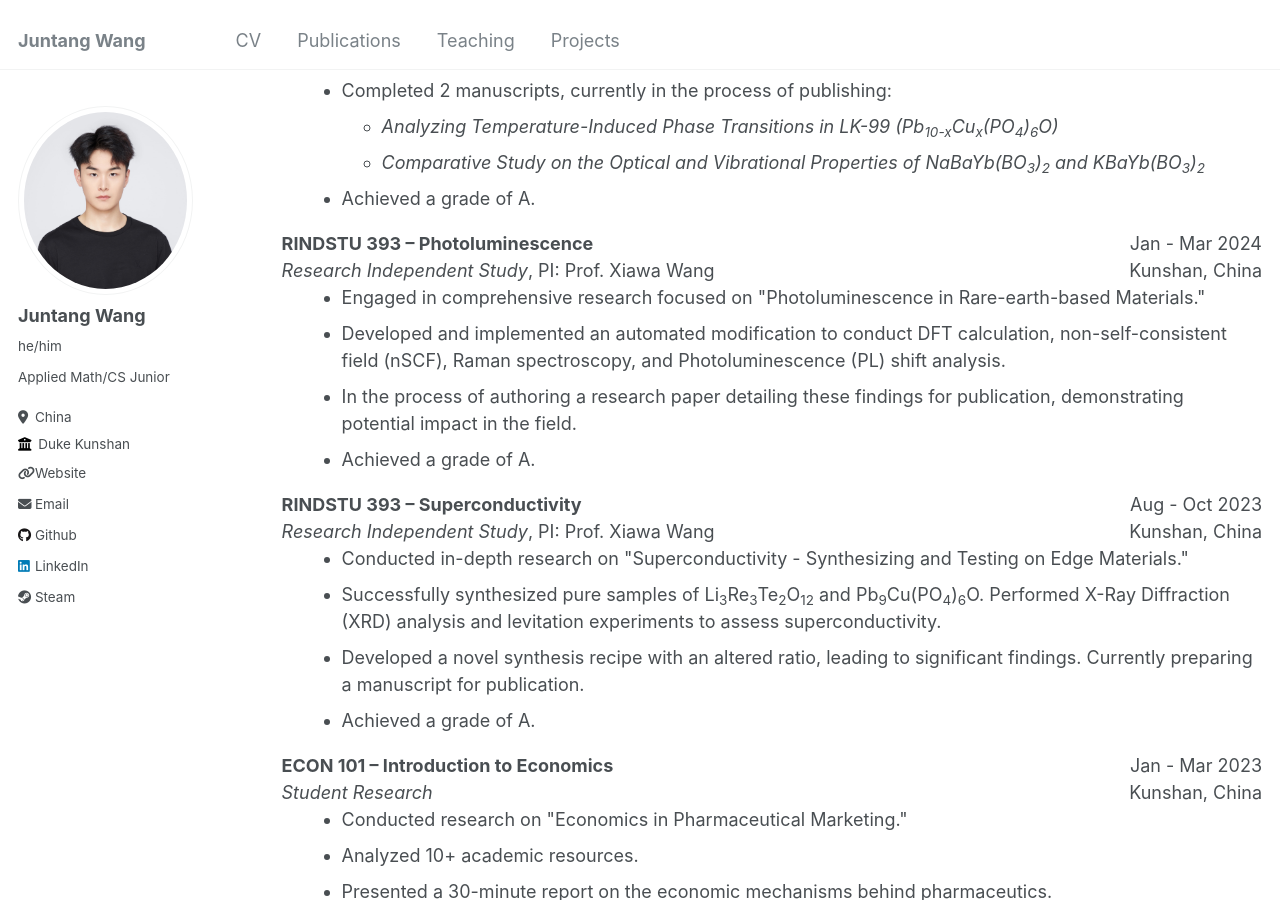
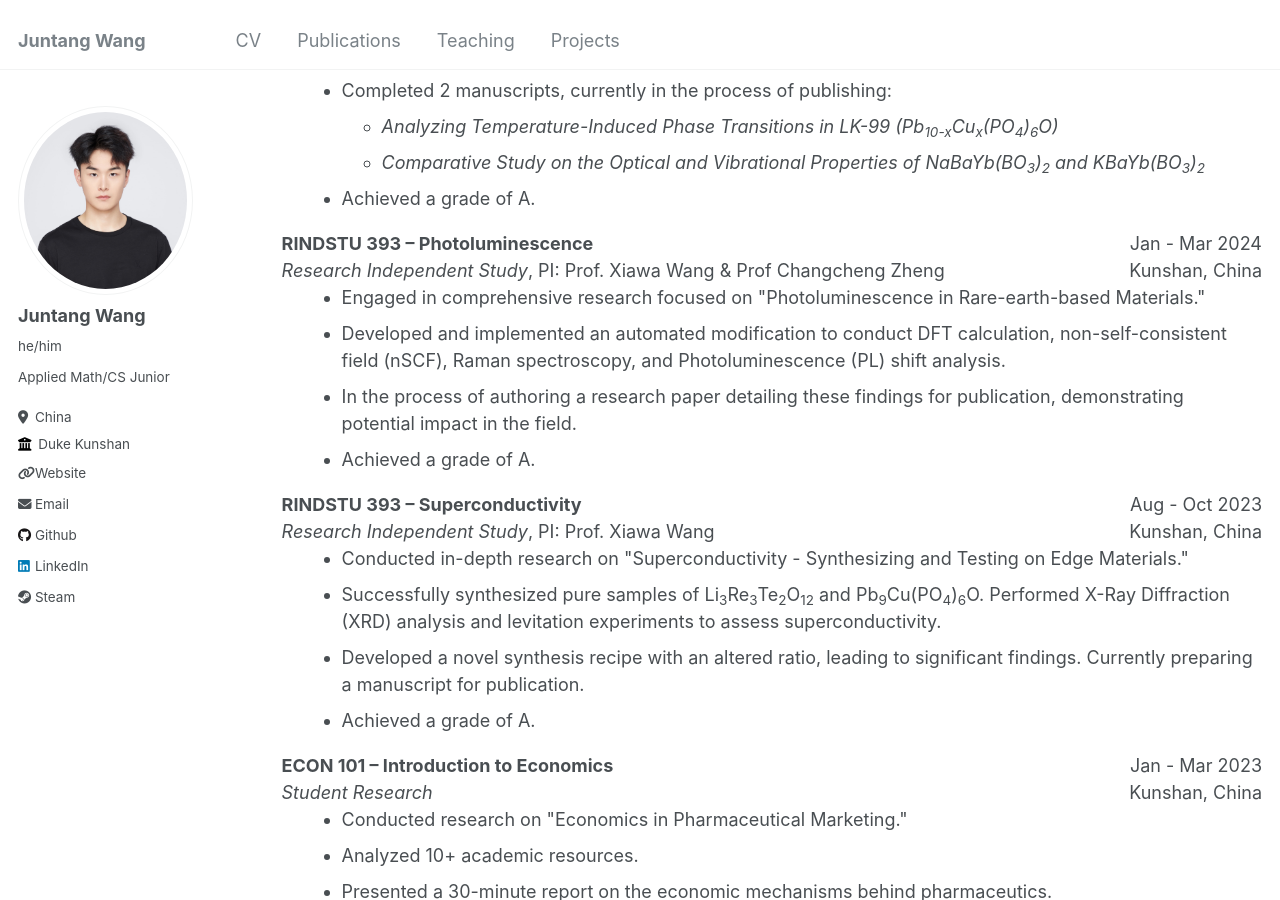
Before and after one commit to qqgjyx/qqgjyx.github.io, a Jekyll site: the page built from _pages/cv.md, in a window 1280 px wide and 900 px high, scrolled down 964 px. Built offline with Jekyll 4.4.1, drawn with Linux system fonts in a browser that asks for light colours.

Commit message:
Updated cv.md

```diff
--- a/_pages/cv.md
+++ b/_pages/cv.md
@@ -86,7 +86,7 @@ redirect_from:
 <div style="display: flex; justify-content: space-between;">
   <div>
     <strong>RINDSTU 393 – Photoluminescence</strong><br>
-    <em>Research Independent Study</em>, PI: Prof. Xiawa Wang<br>
+    <em>Research Independent Study</em>, PI: Prof. Xiawa Wang & Prof Changcheng Zheng<br>
   </div>
   <div style="text-align: right;">
     Jan - Mar 2024<br>
```
